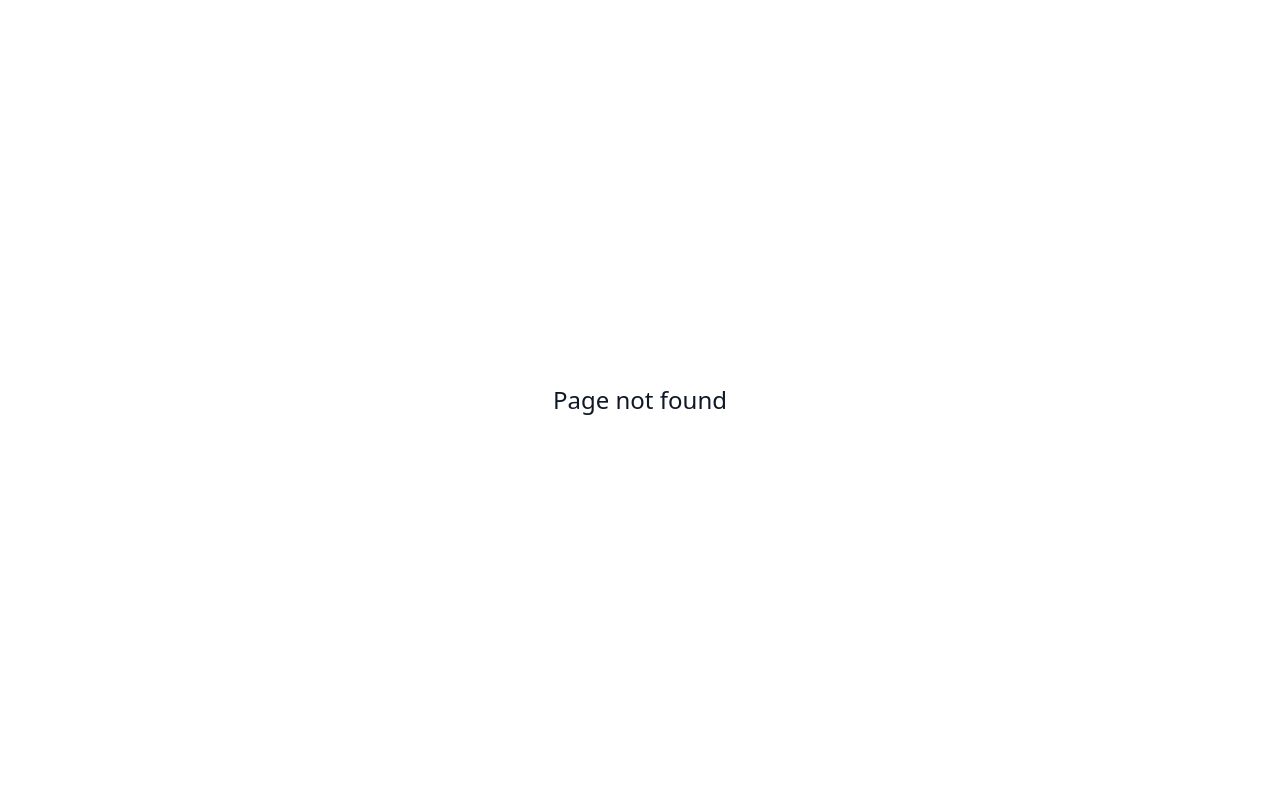
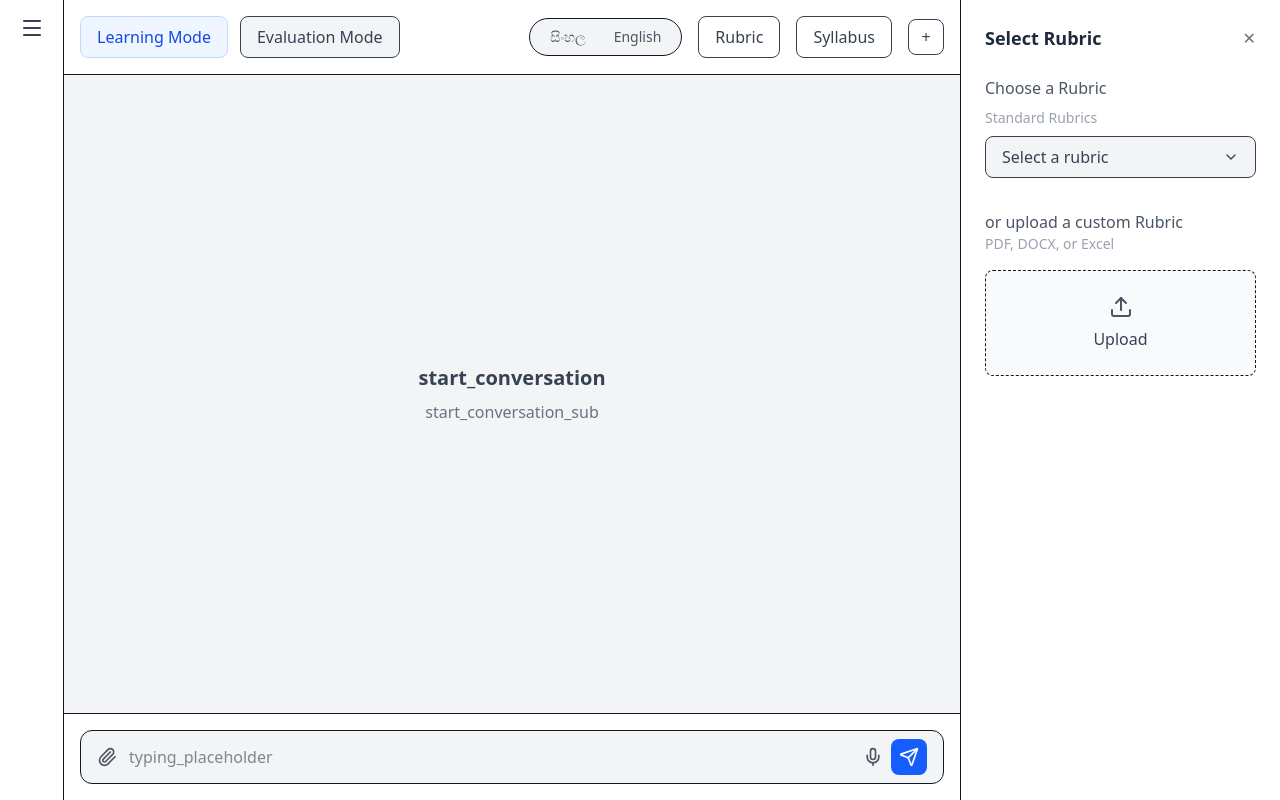
Before and after one commit to Miyuri15/sinlearn-web, a Next.js app: page /chat in a window 1280 px wide. Before the commit this address had no page. Built offline with nearby package versions, Linux system fonts and the light colour scheme.

Commit message:
feat: add chat interface with language toggle and rubric selection

```diff
--- a/package.json
+++ b/package.json
@@ -12,6 +12,7 @@
     "i18next": "^25.6.3",
     "i18next-browser-languagedetector": "^8.2.0",
     "i18next-http-backend": "^3.0.2",
+    "lucide-react": "^0.555.0",
     "next": "16.0.5",
     "next-i18next": "^15.4.2",
     "react": "19.2.0",
--- /dev/null
+++ b/public/locales/en/chat.json
@@ -0,0 +1,5 @@
+{
+    "start_conversation": "Start your conversation in Sinhala",
+    "start_conversation_sub": "Type a question or use voice input",
+    "typing_placeholder": "Type your answer or upload a file..."
+}
--- /dev/null
+++ b/public/locales/si/chat.json
@@ -0,0 +1,5 @@
+{
+    "start_conversation": "සිංහලෙන් ඔබේ සංවාදය ආරම්භ කරන්න",
+    "start_conversation_sub": "ප්‍රශ්නයක් ටයිප් කරන්න හෝ හඬ ආදානය භාවිත කරන්න",
+    "typing_placeholder": "ඔබේ පිළිතුර ටයිප් කරන්න හෝ ගොනුවක් උඩුගත කරන්න..."
+}
--- /dev/null
+++ b/src/app/chat/page.tsx
@@ -0,0 +1,92 @@
+"use client";
+
+import ChatLanguageToggle from "@/components/language/ChatLanguageToggle";
+import MarkingRubic from "@/components/ui/MarkingRubic";
+import { Menu, Mic, Paperclip, Send } from "lucide-react";
+import { useTranslation } from "react-i18next";
+
+export default function Home() {
+  const { t, i18n } = useTranslation("chat");
+
+  return (
+    <main className="flex min-h-screen bg-gray-100 text-gray-900">
+      {/* LEFT SIDEBAR */}
+      <div className="w-16 bg-white border-r flex items-start justify-center p-4">
+        <Menu className="w-6 h-6 text-gray-700 cursor-pointer" />
+      </div>
+
+      {/* MAIN MIDDLE SECTION */}
+      <div className="flex-1 flex flex-col">
+        {/* TOP BAR */}
+        <div className="flex items-center justify-between bg-white p-4 border-b">
+          {/* Left buttons */}
+          <div className="flex items-center gap-3">
+            <button className="px-4 py-2 rounded-lg bg-blue-50 text-blue-700 font-medium border border-blue-200">
+              Learning Mode
+            </button>
+            <button className="px-4 py-2 rounded-lg bg-gray-100 text-gray-700 font-medium border">
+              Evaluation Mode
+            </button>
+          </div>
+
+          {/* Right buttons */}
+          <div className="flex items-center gap-4">
+            <ChatLanguageToggle />
+
+            <button className="px-4 py-2 rounded-lg bg-white border font-medium text-gray-700">
+              Rubric
+            </button>
+
+            <button className="px-4 py-2 rounded-lg bg-white border font-medium text-gray-700">
+              Syllabus
+            </button>
+
+            <button className="w-9 h-9 flex items-center justify-center border rounded-lg bg-white text-gray-700">
+              +
+            </button>
+          </div>
+        </div>
+
+        {/* MAIN CHAT AREA */}
+        <div className="flex-1 flex items-center justify-center text-center px-4">
+          <div>
+            <h2 className="text-xl font-semibold text-gray-700">
+              {t("start_conversation")}
+            </h2>
+
+            <p className="text-gray-500 mt-2">{t("start_conversation_sub")}</p>
+          </div>
+        </div>
+
+        {/* BOTTOM INPUT BAR */}
+        <div className="p-4 border-t bg-white">
+          <div className="flex items-center bg-gray-100 rounded-xl px-4 py-2 border">
+            <button className="text-gray-600">
+              <Paperclip className="w-5 h-5" />
+            </button>
+
+            <input
+              placeholder={t("typing_placeholder")}
+              className="flex-1 bg-transparent outline-none px-3"
+            />
+
+            <button className="text-gray-600 mx-2">
+              <Mic className="w-5 h-5" />
+            </button>
+
+            <button className="bg-blue-600 text-white rounded-lg p-2">
+              <Send className="w-5 h-5" />
+            </button>
+          </div>
+        </div>
+      </div>
+
+      {/* RIGHT SIDEBAR */}
+      <MarkingRubic
+        onClose={() => console.log("Closed")}
+        onSelectRubric={(id) => console.log("Selected:", id)}
+        onUpload={() => console.log("Upload pressed")}
+      />
+    </main>
+  );
+}
--- a/src/app/layout.tsx
+++ b/src/app/layout.tsx
@@ -35,7 +35,7 @@ export default function RootLayout({ children }: { children: ReactNode }) {
           }}
         />
       </head>
-      <body className="min-h-screen">
+      <body className="min-h-screen transition-colors duration-300">
         {children}
       </body>
     </html>
--- /dev/null
+++ b/src/components/language/ChatLanguageToggle.tsx
@@ -0,0 +1,51 @@
+"use client";
+
+import { useTranslation } from "react-i18next";
+import { useEffect, useState } from "react";
+
+export default function LanguageToggle() {
+  const { i18n } = useTranslation();
+  const [ready, setReady] = useState(false);
+
+  useEffect(() => {
+    // This is necessary to avoid SSR/hydration mismatches with i18n.language
+    // eslint-disable-next-line react-hooks/set-state-in-effect
+    setReady(true);
+  }, []);
+
+  if (!ready) return null;
+
+  const current = i18n.language;
+
+  const change = (lng: "en" | "si") => {
+    i18n.changeLanguage(lng);
+  };
+
+  return (
+    <div className="flex items-center gap-1 bg-gray-100 border rounded-full px-2 py-1">
+      <button
+        onClick={() => change("si")}
+        className={`px-3 py-1 text-sm rounded-full transition
+          ${
+            current === "si"
+              ? "bg-blue-600 text-white"
+              : "text-gray-600 hover:text-gray-800"
+          }`}
+      >
+        සිංහල
+      </button>
+
+      <button
+        onClick={() => change("en")}
+        className={`px-3 py-1 text-sm rounded-full transition
+          ${
+            current === "en"
+              ? "bg-blue-600 text-white"
+              : "text-gray-600 hover:text-gray-800"
+          }`}
+      >
+        English
+      </button>
+    </div>
+  );
+}
--- /dev/null
+++ b/src/components/ui/MarkingRubic.tsx
@@ -0,0 +1,53 @@
+"use client";
+
+import { ChevronDown, Upload } from "lucide-react";
+
+interface MarkingRubicProps {
+  onClose?: () => void;
+  onSelectRubric?: (rubricId: string) => void;
+  onUpload?: () => void;
+}
+
+export default function MarkingRubic({
+  onClose,
+  onSelectRubric,
+  onUpload,
+}: MarkingRubicProps) {
+  return (
+    <div className="min-h-screen w-80 bg-white border-l p-6 h-full flex flex-col">
+      {/* Header */}
+      <div className="flex justify-between items-center mb-6">
+        <h3 className="text-lg font-semibold text-gray-800">Select Rubric</h3>
+        <button onClick={onClose} className="text-gray-500 hover:text-gray-700">
+          ✕
+        </button>
+      </div>
+
+      {/* Dropdown */}
+      <p className="text-gray-600 font-medium mb-2">Choose a Rubric</p>
+      <span className="text-sm text-gray-400 mb-2 block">Standard Rubrics</span>
+
+      <button
+        onClick={() => onSelectRubric?.("default")}
+        className="w-full py-2 px-4 bg-gray-100 border rounded-lg flex justify-between items-center text-gray-700 hover:bg-gray-200 transition"
+      >
+        Select a rubric
+        <ChevronDown className="w-4 h-4" />
+      </button>
+
+      {/* Upload Section */}
+      <div className="mt-8">
+        <p className="text-gray-600 font-medium">or upload a custom Rubric</p>
+        <p className="text-sm text-gray-400">PDF, DOCX, or Excel</p>
+
+        <div
+          onClick={onUpload}
+          className="mt-4 border border-dashed rounded-lg p-6 text-center bg-gray-50 cursor-pointer hover:bg-gray-100 transition"
+        >
+          <Upload className="w-6 h-6 mx-auto mb-2 text-gray-600" />
+          <span className="font-medium text-gray-700">Upload</span>
+        </div>
+      </div>
+    </div>
+  );
+}
```
Also changed, not shown: 1 other file (tests, documents, lock files or other folders).
